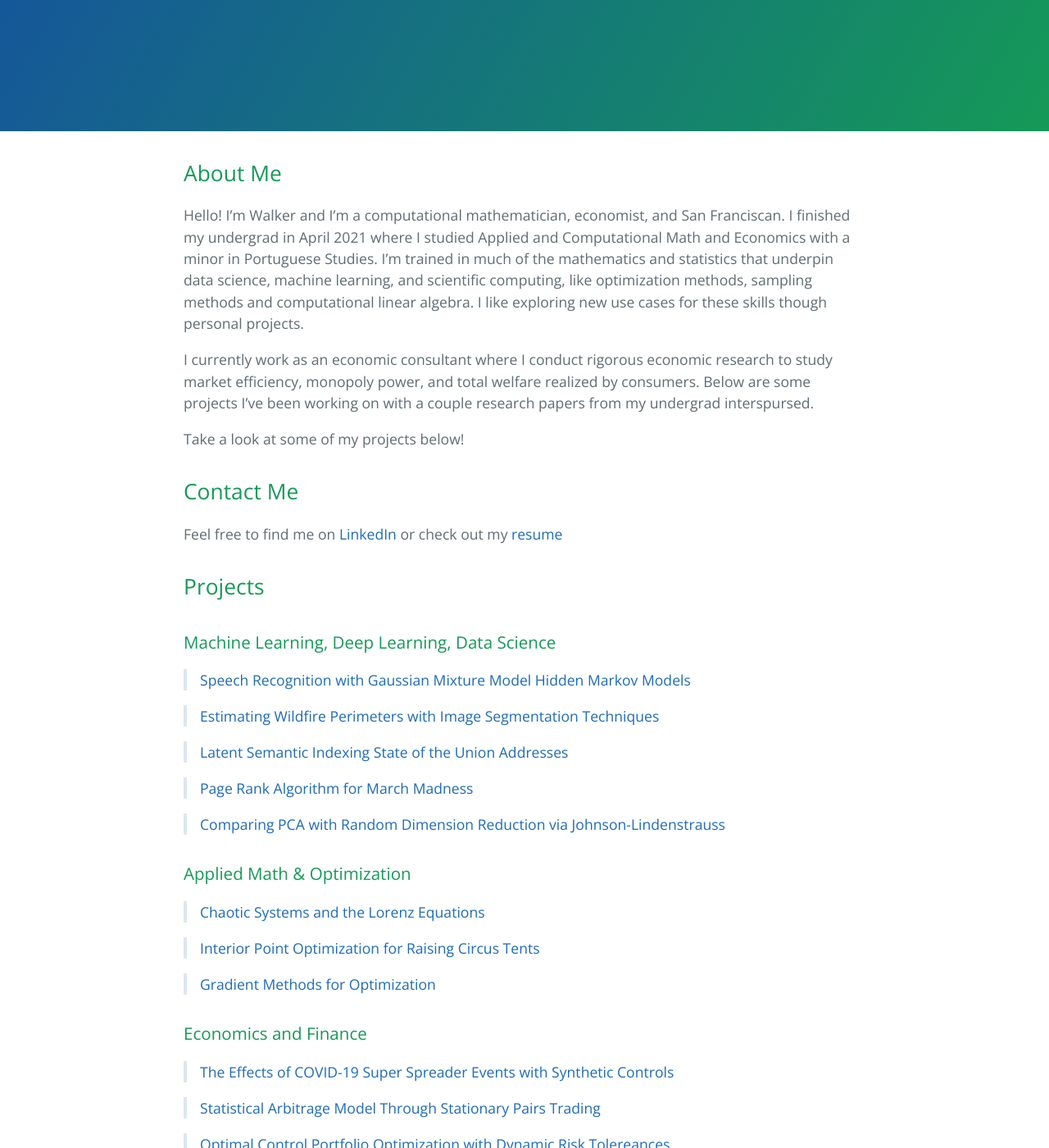
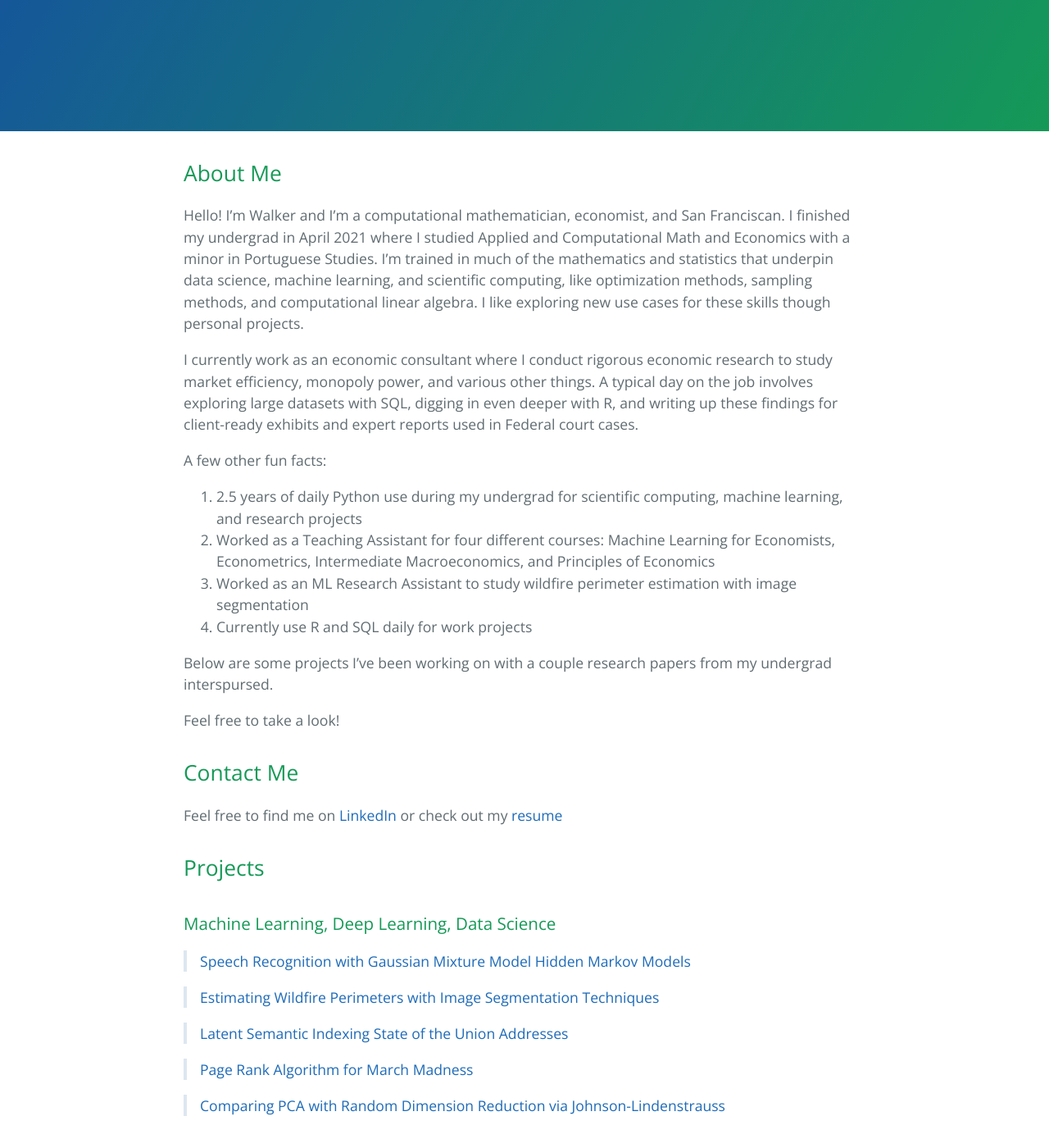
Before and after one commit to walkerhughes/portfolio, a Jekyll site: the page built from index.md, in a window 1280 px wide and 1400 px high. Shown: the whole window at 82% size. Built offline with Jekyll 4.4.1, drawn with Linux system fonts in a browser that asks for light colours; our own code applies the rules of GitHub Pages for plain Markdown files.

Commit message:
Update index.md

```diff
--- a/index.md
+++ b/index.md
@@ -4,11 +4,19 @@ layout: default
 
 ## About Me
 
-Hello! I'm Walker and I'm a computational mathematician, economist, and San Franciscan. I finished my undergrad in April 2021 where I studied Applied and Computational Math and Economics with a minor in Portuguese Studies. I'm trained in much of the mathematics and statistics that underpin data science, machine learning, and scientific computing, like optimization methods, sampling methods and computational linear algebra. I like exploring new use cases for these skills though personal projects.
+Hello! I'm Walker and I'm a computational mathematician, economist, and San Franciscan. I finished my undergrad in April 2021 where I studied Applied and Computational Math and Economics with a minor in Portuguese Studies. I'm trained in much of the mathematics and statistics that underpin data science, machine learning, and scientific computing, like optimization methods, sampling methods, and computational linear algebra. I like exploring new use cases for these skills though personal projects.
 
-I currently work as an economic consultant where I conduct rigorous economic research to study market efficiency, monopoly power, and total welfare realized by consumers. Below are some projects I've been working on with a couple research papers from my undergrad interspursed.
+I currently work as an economic consultant where I conduct rigorous economic research to study market efficiency, monopoly power, and various other things. A typical day on the job involves exploring large datasets with SQL, digging in even deeper with R, and writing up these findings for client-ready exhibits and expert reports used in Federal court cases.
 
-Take a look at some of my projects below!
+A few other fun facts:
+1. 2.5 years of daily Python use during my undergrad for scientific computing, machine learning, and research projects
+2. Worked as a Teaching Assistant for four different courses: Machine Learning for Economists, Econometrics, Intermediate Macroeconomics, and Principles of Economics
+3. Worked as an ML Research Assistant to study wildfire perimeter estimation with image segmentation
+4. Currently use R and SQL daily for work projects
+
+Below are some projects I've been working on with a couple research papers from my undergrad interspursed.
+
+Feel free to take a look!
 
 ## Contact Me
 
```
